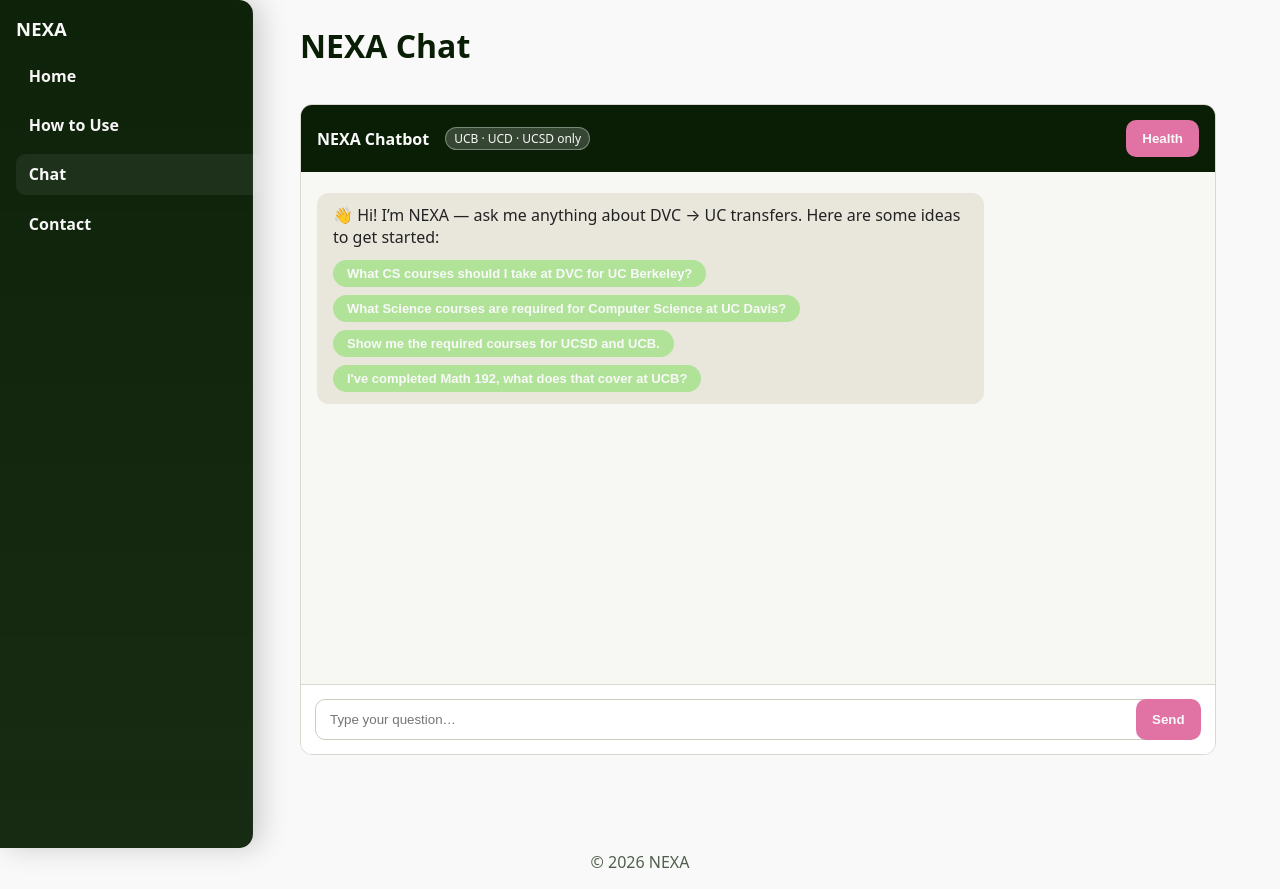
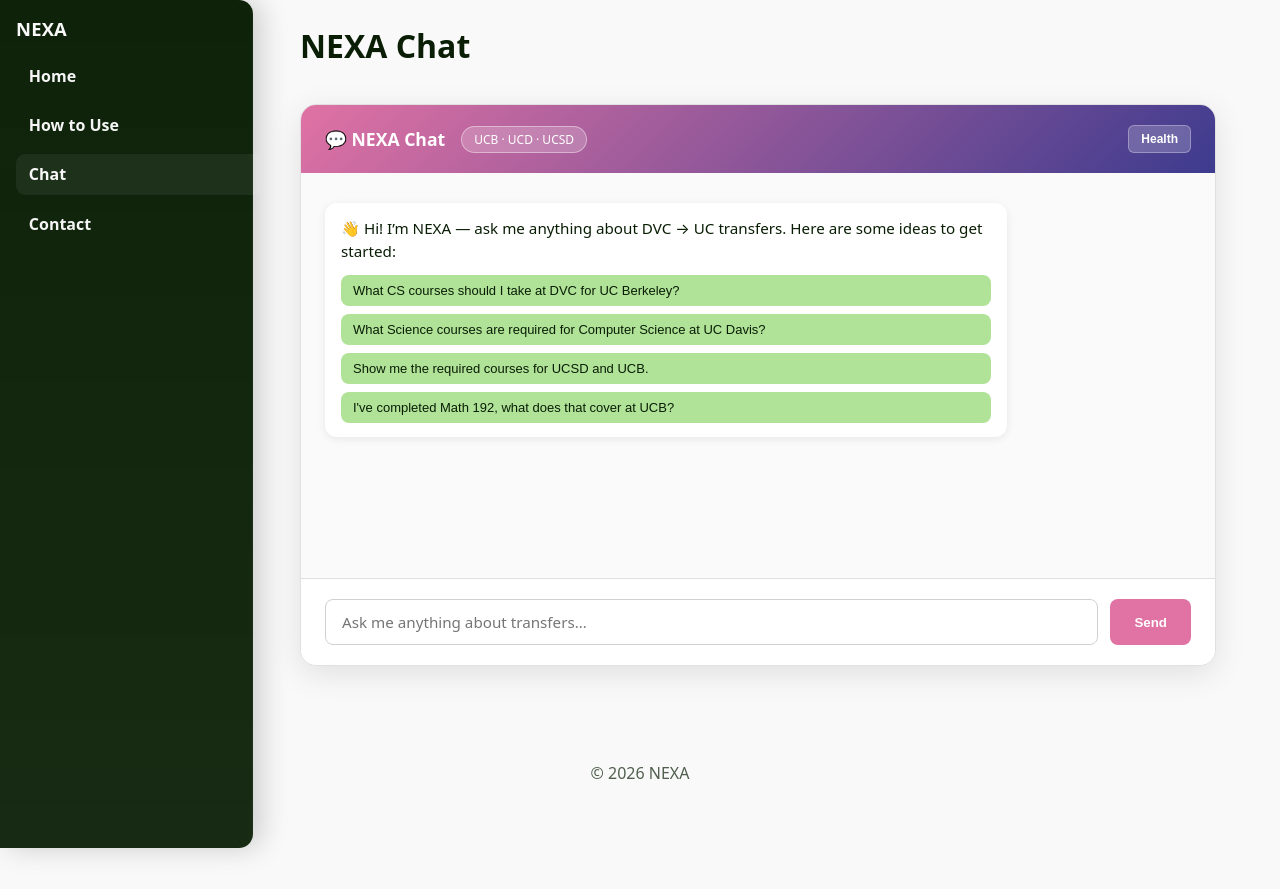
Before and after one commit to dvc-uc-ai-assistant/transfer-assistant, a React app in the folder frontend/: page /chat in a window 1280 px wide. After the commit the page ends 800 px from the top, so only its background shows below. Built offline with nearby package versions, Linux system fonts and the light colour scheme; no server answers; the HTML template or start-up script is replaced by a standard one.

Commit message:
fix chat ui

```diff
--- a/frontend/src/NexaChat.jsx
+++ b/frontend/src/NexaChat.jsx
@@ -76,53 +76,110 @@
   }
 
   return (
-    <div className="chat-card">
-      <div className="chat-header" style={{ display: "flex", alignItems: "center", gap: 8, flexWrap: "wrap" }}>
-        <strong>NEXA Chatbot</strong>
+    <div className="chat-card" style={{
+      display: "flex",
+      flexDirection: "column",
+      height: "70vh",
+      backgroundColor: "white",
+      borderRadius: "16px",
+      boxShadow: "0 8px 32px rgba(0,0,0,0.1)",
+      overflow: "hidden",
+      border: "1px solid #e0e0e0"
+    }}>
+      <div className="chat-header" style={{
+        display: "flex",
+        alignItems: "center",
+        gap: 8,
+        flexWrap: "wrap",
+        padding: "1.25rem 1.5rem",
+        background: "linear-gradient(135deg, var(--accent-pink), var(--dark-accent))",
+        color: "white"
+      }}>
+        <strong style={{ fontSize: "1.1rem" }}>💬 NEXA Chat</strong>
         <span
           style={{
             marginLeft: 8,
-            padding: "2px 8px",
+            padding: "4px 12px",
             fontSize: 12,
             borderRadius: 999,
-            background: "rgba(255,255,255,.18)",
-            border: "1px solid rgba(255,255,255,.35)"
+            background: "rgba(255,255,255,.2)",
+            border: "1px solid rgba(255,255,255,.4)",
+            fontWeight: "500"
           }}
           title="Currently supports UC Berkeley, UC Davis, and UC San Diego."
         >
-          UCB · UCD · UCSD only
+          UCB · UCD · UCSD
         </span>
         <div style={{ marginLeft: "auto", display: "flex", gap: 8 }}>
-          <button className="btn" onClick={checkHealth}>Health</button>
+          <button className="btn" onClick={checkHealth} style={{
+            backgroundColor: "rgba(255,255,255,0.2)",
+            color: "white",
+            border: "1px solid rgba(255,255,255,0.3)",
+            borderRadius: "6px",
+            padding: "6px 12px",
+            fontSize: "12px",
+            cursor: "pointer",
+            transition: "all 0.2s ease"
+          }}>Health</button>
         </div>
       </div>
 
-      <div className="chat-window">
+      <div className="chat-window" style={{
+        flex: 1,
+        overflowY: "auto",
+        padding: "1.5rem",
+        backgroundColor: "#fafafa",
+        display: "flex",
+        flexDirection: "column",
+        gap: "0.75rem"
+      }}>
         {/* Updated rendering logic for messages */}
         {messages.map((m, i) => (
-          <div key={i} className={`msg ${m.role === "user" ? "user" : "bot"}`}>
+          <div key={i} style={{
+            display: "flex",
+            justifyContent: m.role === "user" ? "flex-end" : "flex-start",
+            marginBottom: "0.5rem"
+          }}>
+            <div className={`msg ${m.role === "user" ? "user" : "bot"}`} style={{
+              maxWidth: "75%",
+              padding: "0.875rem 1rem",
+              borderRadius: "12px",
+              backgroundColor: m.role === "user" ? "var(--accent-pink)" : "white",
+              color: m.role === "user" ? "white" : "var(--primary-dark)",
+              boxShadow: m.role === "user" ? "0 2px 8px rgba(224, 114, 164, 0.2)" : "0 2px 8px rgba(0,0,0,0.08)",
+              fontSize: "0.95rem",
+              lineHeight: "1.5"
+            }}>
               {m.content}
-            {/* Render buttons if the message has prompts */}
               {m.prompts && (
-              <div className="suggested-prompts-in-message" style={{ display: 'flex', flexWrap: 'wrap', gap: '8px', marginTop: '12px' }}>
+                <div className="suggested-prompts-in-message" style={{ display: 'flex', flexDirection: 'column', gap: '8px', marginTop: '12px' }}>
                   {m.prompts.map((prompt, j) => (
                     <button
                       key={j}
-                    className="btn secondary" // Use the theme's .btn.secondary (orange)
                       onClick={() => sendMessage(prompt)}
                       disabled={loading}
-                    // Add "round" style and override padding for a better look
                       style={{
-                      borderRadius: '999px', // Makes the button pill-shaped
-                      padding: '6px 14px',
-                      fontSize: '13px'
+                        borderRadius: '8px',
+                        padding: '8px 12px',
+                        fontSize: '13px',
+                        backgroundColor: "var(--primary-green)",
+                        color: "var(--primary-dark)",
+                        border: "none",
+                        cursor: loading ? "not-allowed" : "pointer",
+                        transition: "all 0.2s ease",
+                        fontWeight: "500",
+                        textAlign: "left",
+                        opacity: loading ? 0.6 : 1
                       }}
+                      onMouseEnter={(e) => !loading && (e.currentTarget.style.backgroundColor = "var(--green-shadow)")}
+                      onMouseLeave={(e) => (e.currentTarget.style.backgroundColor = "var(--primary-green)")}
                     >
                       {prompt}
                     </button>
                   ))}
                 </div>
               )}
+            </div>
           </div>
         ))}
         <div ref={chatEndRef} />
@@ -131,15 +188,50 @@
       <form
         className="input-row"
         onSubmit={(e) => { e.preventDefault(); sendMessage(); }}
+        style={{
+          display: "flex",
+          gap: "0.75rem",
+          padding: "1.25rem 1.5rem",
+          backgroundColor: "white",
+          borderTop: "1px solid #e0e0e0"
+        }}
       >
         <input
           className="text-input"
           type="text"
-          placeholder="Type your question…"
+          placeholder="Ask me anything about transfers…"
           value={input}
           onChange={(e) => setInput(e.target.value)}
+          style={{
+            flex: 1,
+            padding: "0.75rem 1rem",
+            borderRadius: "8px",
+            border: "1px solid #d0d0d0",
+            fontSize: "0.95rem",
+            fontFamily: "inherit",
+            transition: "border-color 0.2s ease"
+          }}
+          onFocus={(e) => e.currentTarget.style.borderColor = "var(--accent-pink)"}
+          onBlur={(e) => e.currentTarget.style.borderColor = "#d0d0d0"}
         />
-        <button className="btn" type="submit" disabled={loading}>
+        <button
+          className="btn"
+          type="submit"
+          disabled={loading}
+          style={{
+            padding: "0.75rem 1.5rem",
+            backgroundColor: loading ? "#ccc" : "var(--accent-pink)",
+            color: "white",
+            border: "none",
+            borderRadius: "8px",
+            cursor: loading ? "not-allowed" : "pointer",
+            fontWeight: "600",
+            transition: "all 0.2s ease",
+            opacity: loading ? 0.7 : 1
+          }}
+          onMouseEnter={(e) => !loading && (e.currentTarget.style.backgroundColor = "#d4509f")}
+          onMouseLeave={(e) => (e.currentTarget.style.backgroundColor = "var(--accent-pink)")}
+        >
           {loading ? "…" : "Send"}
         </button>
       </form>
```
Lines whose indentation alone changed are shown as unchanged.
